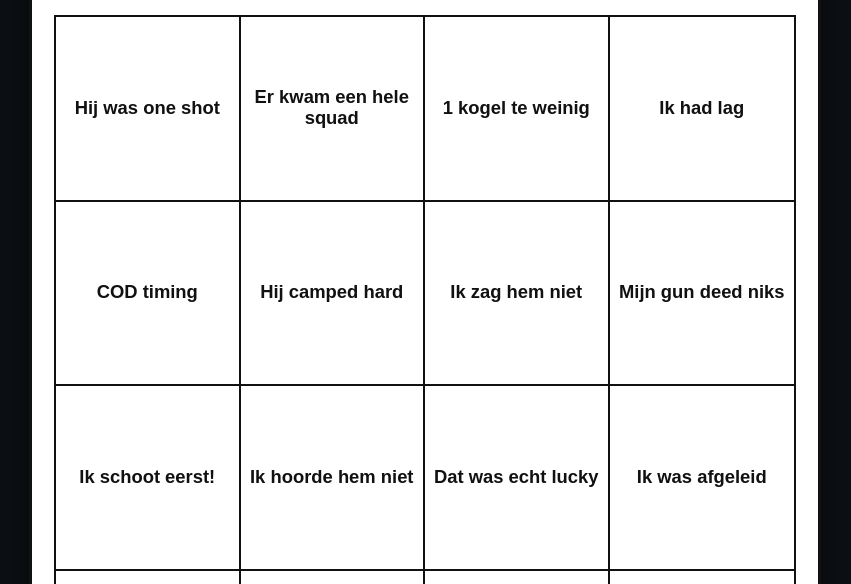
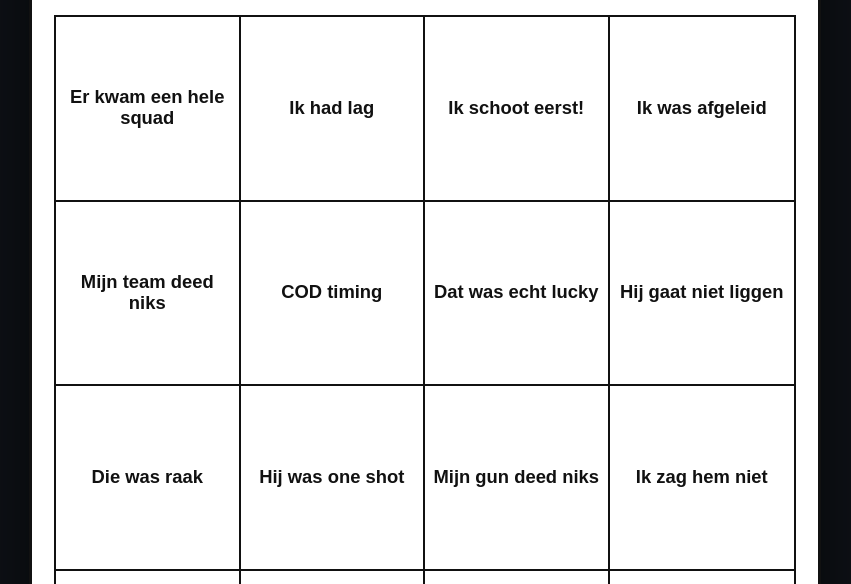
Before and after one commit to robertjan83/donutpot, a website: page speaky-bingo.html in a window 1280 px wide. Shown: the part 216-800 px from the top of the page, without its empty margins (215-1066 px from the left). Drawn offline with Linux system fonts and the light colour scheme.

Commit message:
Add two squad quotes to rotating 4x4 Speaky Bingo card

```diff
--- a/speaky-bingo.html
+++ b/speaky-bingo.html
@@ -64,12 +64,14 @@
     <button class="reset" type="button" id="reset">Nieuwe ronde ↻</button>
   </div>
   <p class="message" id="message" role="status" aria-live="polite"></p>
-  <p class="note">Hoor je een excuus? Tik op het vakje voor een rood kruisje. Vier op een rij = BINGO. Je kruisjes blijven op dit apparaat bewaard, ook als je de pagina sluit.</p>
+  <p class="note">Hoor je een uitspraak? Tik op het vakje voor een rood kruisje. Vier op een rij = BINGO. Er zijn 18 uitspraken in de mix; elke nieuwe ronde krijgt een verse 4×4-kaart. Je kruisjes blijven op dit apparaat bewaard.</p>
 </main>
 <script>
   (() => {
     'use strict';
-    const phrases = [
+    // A classic 4×4 bingo board with a rotating set of 18 squad quotes.
+    // Both new quotes always appear on every card.
+    const originals = [
       'Hij was one shot',
       'Er kwam een hele squad',
       '1 kogel te weinig',
@@ -87,7 +89,10 @@
       'Ik was aan het reloaden',
       'De hitbox is kapot'
     ];
-    const storageKey = 'donutops-speaky-bingo-v1';
+    const newPhrases = ['Die was raak', 'Hij gaat niet liggen'];
+    const phrasePool = [...originals, ...newPhrases];
+    const storageKey = 'donutops-speaky-bingo-v2';
+    const legacyKey = 'donutops-speaky-bingo-v1';
     const board = document.getElementById('board');
     const progress = document.getElementById('progress');
     const message = document.getElementById('message');
@@ -96,26 +101,63 @@
     for (let row = 0; row < 4; row++) lines.push([0,1,2,3].map(col => row * 4 + col));
     for (let col = 0; col < 4; col++) lines.push([0,1,2,3].map(row => row * 4 + col));
     lines.push([0,5,10,15], [3,6,9,12]);
+
+    function shuffle(source) {
+      const result = [...source];
+      for (let i = result.length - 1; i > 0; i--) {
+        const j = Math.floor(Math.random() * (i + 1));
+        [result[i], result[j]] = [result[j], result[i]];
+      }
+      return result;
+    }
+    function freshCard(priority = []) {
+      const preferred = priority.filter(p => originals.includes(p));
+      const unique = [...new Set(preferred)];
+      const remainder = shuffle(originals.filter(p => !unique.includes(p)));
+      return shuffle([...newPhrases, ...unique.slice(0,14), ...remainder.slice(0,Math.max(0,14-unique.length))]);
+    }
+    function validCard(phrases) {
+      return Array.isArray(phrases) && phrases.length === 16 &&
+        new Set(phrases).size === 16 &&
+        newPhrases.every(p => phrases.includes(p)) &&
+        phrases.every(p => phrasePool.includes(p));
+    }
+    let phrases = freshCard();
     const marked = new Set();
     try {
-      const saved = JSON.parse(localStorage.getItem(storageKey) || '[]');
-      if (Array.isArray(saved)) saved.forEach(index => {
-        if (Number.isInteger(index) && index >= 0 && index < phrases.length) marked.add(index);
-      });
-    } catch (_) { /* Het spel blijft ook zonder opslag werken. */ }
+      const saved = JSON.parse(localStorage.getItem(storageKey) || 'null');
+      if (saved && validCard(saved.phrases) && Array.isArray(saved.marked)) {
+        phrases = saved.phrases;
+        for (const phrase of saved.marked) {
+          if (phrases.includes(phrase)) marked.add(phrase);
+        }
+      } else {
+        const previous = JSON.parse(localStorage.getItem(legacyKey) || '[]');
+        if (Array.isArray(previous)) {
+          const oldMarks = previous.filter(i => Number.isInteger(i) && i >= 0 && i < originals.length)
+            .map(i => originals[i]);
+          phrases = freshCard(oldMarks);
+          for (const phrase of oldMarks) {
+            if (phrases.includes(phrase)) marked.add(phrase);
+          }
+        }
+      }
+    } catch (_) { /* Bingo werkt ook zonder browseropslag. */ }
+
     function save() {
-      try { localStorage.setItem(storageKey, JSON.stringify([...marked])); }
-      catch (_) { /* Opslag niet beschikbaar: sessie blijft wel speelbaar. */ }
+      try { localStorage.setItem(storageKey, JSON.stringify({phrases, marked:[...marked]})); }
+      catch (_) { /* Zonder opslag blijft de huidige sessie speelbaar. */ }
     }
     function update() {
       for (const button of board.children) {
-        button.setAttribute('aria-pressed', String(marked.has(Number(button.dataset.index))));
+        button.setAttribute('aria-pressed', String(marked.has(phrases[Number(button.dataset.index)])));
       }
-      const count = marked.size;
-      progress.innerHTML = '<strong>' + count + '/16</strong> afgekruist';
-      const bingos = lines.filter(line => line.every(index => marked.has(index))).length;
+      progress.innerHTML = '<strong>' + marked.size + '/16</strong> afgekruist';
+      const bingos = lines.filter(line => line.every(i => marked.has(phrases[i]))).length;
       message.textContent = bingos ? 'BINGO! 🎉 ' + bingos + (bingos === 1 ? ' lijn compleet.' : ' lijnen compleet.') : '';
     }
+    function draw() {
+      board.replaceChildren();
       phrases.forEach((phrase, index) => {
         const button = document.createElement('button');
         button.type = 'button';
@@ -127,21 +169,25 @@
         span.textContent = phrase;
         button.appendChild(span);
         button.addEventListener('click', () => {
-        if (marked.has(index)) marked.delete(index);
-        else marked.add(index);
+          if (marked.has(phrase)) marked.delete(phrase);
+          else marked.add(phrase);
           save();
           update();
         });
         board.appendChild(button);
       });
+      update();
+    }
     reset.addEventListener('click', () => {
       if (marked.size === 0 || window.confirm('Alle kruisjes wissen en een nieuwe ronde starten?')) {
         marked.clear();
+        phrases = freshCard();
         save();
-        update();
+        draw();
       }
     });
-    update();
+    save();
+    draw();
   })();
 </script>
 </body>
```
Lines whose indentation alone changed are shown as unchanged.
